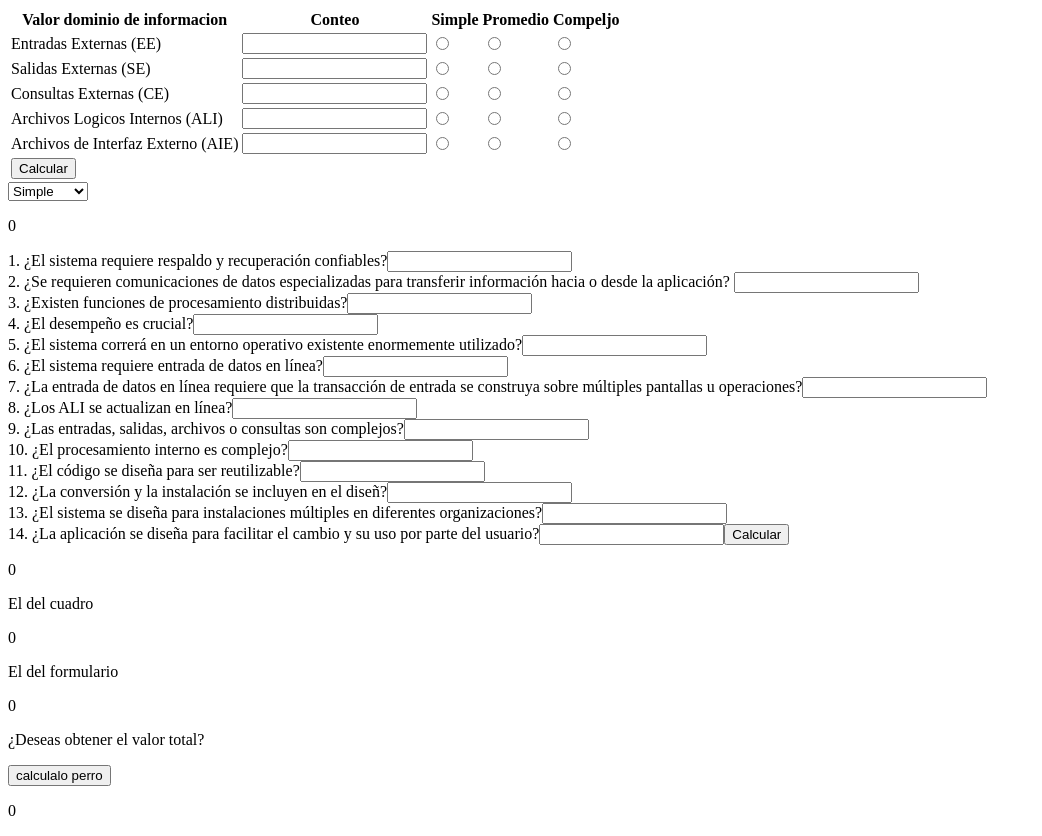
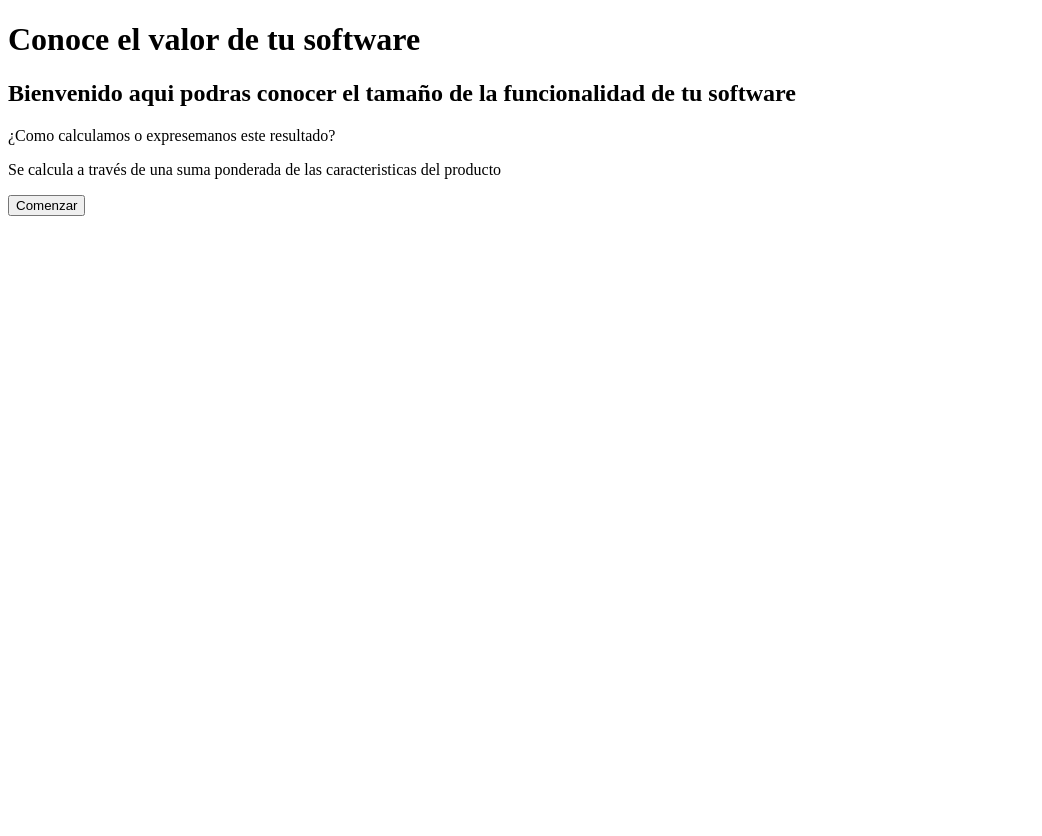
Before and after one commit to HarryHndz/ProyectoPuntos, a React (Vite) app: page / in a window 1280 px wide. Shown: the whole page, without its empty margins (0-1042 px from the left). After the commit the page ends 800 px from the top, so only its background shows below. Built offline with nearby package versions, Linux system fonts and the light colour scheme.

Commit message:
algunos ajustes

```diff
--- a/src/App.jsx
+++ b/src/App.jsx
@@ -1,10 +1,12 @@
-import { ResultadoForm } from "./components/InterpretFinal.jsx"
+//import { ResultadoForm } from "./components/InterpretFinal.jsx"
+
+import { PaginaIincio } from "./components/PageIni"
 
 function App() {
 
   return (
     <>
-    <ResultadoForm></ResultadoForm>
+      <PaginaIincio></PaginaIincio>
     </>
   )
 }
--- a/src/components/ConteoTotal.jsx
+++ b/src/components/ConteoTotal.jsx
@@ -5,18 +5,6 @@ export const CuadroConteo = ({onResultChange })=>{
 
     const calcularConteo = (ee,se,ce,ali,aie)=>{
         const sumaConteo = ee+se+ce+ali+aie
-        //let ResultadoFinal
-        /*
-        if(ponderado ==='simple'){
-             ResultadoFinal = sumaConteo * 3
-
-        }else if(ponderado ==='promedio'){
-             ResultadoFinal = sumaConteo * 6
-        }else if(ponderado ==='promedio'){
-             ResultadoFinal = sumaConteo *9
-
-        }
-        */
         setTotal(sumaConteo)
         onResultChange(sumaConteo)
 
@@ -25,7 +13,7 @@ export const CuadroConteo = ({onResultChange })=>{
         <>
         <form onSubmit={ev =>{
             ev.preventDefault();
-            /*const FactorPond = ev.target.factor_ponderado.value*/
+
             const EntradaEx = Number(ev.target.conteo_ee.value) * Number(ev.target.radio_ee.value)
             const salidaEx = Number(ev.target.conteo_se.value) * Number(ev.target.radio_se.value)
             const ConsultaEx = Number(ev.target.conteo_ce.value) * Number(ev.target.radio_ce.value)
@@ -83,14 +71,6 @@ export const CuadroConteo = ({onResultChange })=>{
                     <td coldspan="5"><button type="submit">Calcular</button></td>
                 </tr>
             </table>
-
-            <select name="factor_ponderado">
-                <option value="simple">Simple</option>
-                <option value="promedio">Promedio</option>
-                <option value="complejo">Complejo</option>
-            </select>
-
-
         </form>
         <p>{total}</p>
         </>
--- a/src/components/InterpretFinal.jsx
+++ b/src/components/InterpretFinal.jsx
@@ -22,23 +22,21 @@ export const ResultadoForm = ()=>{
         setResultadoFin(Pfa)
     }
 
+    //
+    const [siguiente,setSiguiente] = useState(false)
+
+    const handleSiguiente = ()=>{
+        setSiguiente(true)
+    }
     return(
-        <div>
+        <>
             <CuadroConteo onResultChange={handleResultChange}></CuadroConteo>
-
             <Formulario onResultChange2={handleResultChange2}></Formulario>
-
-            <p>El del cuadro</p>
-            <p>{cuadro}</p>
-
-            <p>El del formulario</p>
-            <p>{formulario}</p>
-
             <div>
                 <p>¿Deseas obtener el valor total?</p>
                 <button onClick={FinalResul}>calculalo perro</button>
                 <p>{resultadoFin}</p>
             </div>
-        </div>
+        </>
     )
 }
--- /dev/null
+++ b/src/components/PageIni.jsx
@@ -0,0 +1,22 @@
+import { useState } from "react"
+import {ResultadoForm} from "./InterpretFinal"
+
+export const PaginaIincio = ()=>{
+    const [mostrar,setMostrar] = useState(false)
+
+    const mostrarFormulario = ()=>{
+        setMostrar(true)
+    }
+
+
+    return(
+        <div>
+            <h1>Conoce el valor de tu software</h1>
+            <h2>Bienvenido aqui podras conocer el tamaño de la funcionalidad de tu software</h2>
+            <p>¿Como calculamos o expresemanos este resultado?</p>
+            <p>Se calcula a través de una suma ponderada de las caracteristicas del producto</p>
+            <button>Comenzar</button>
+        </div>
+    )
+
+}
```
